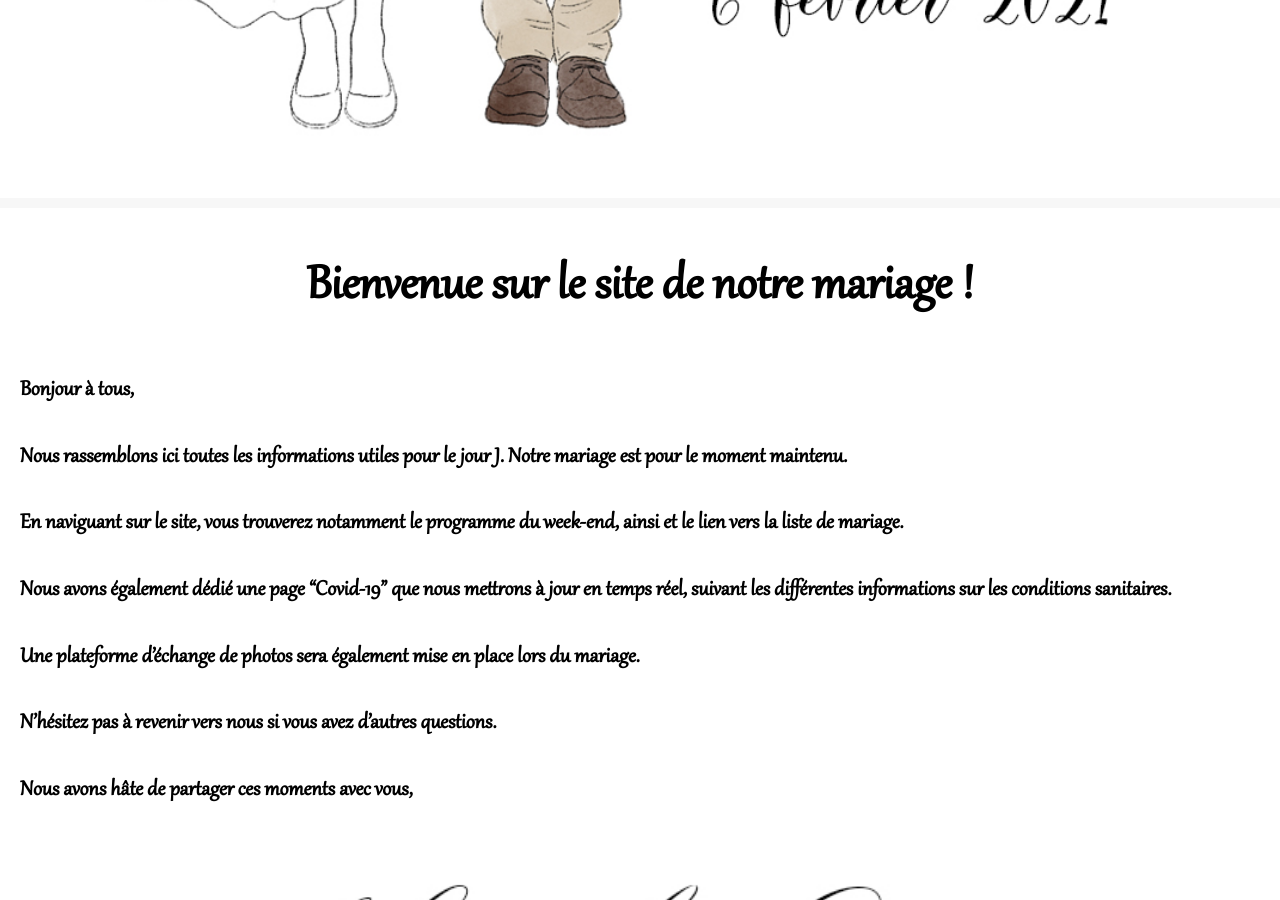
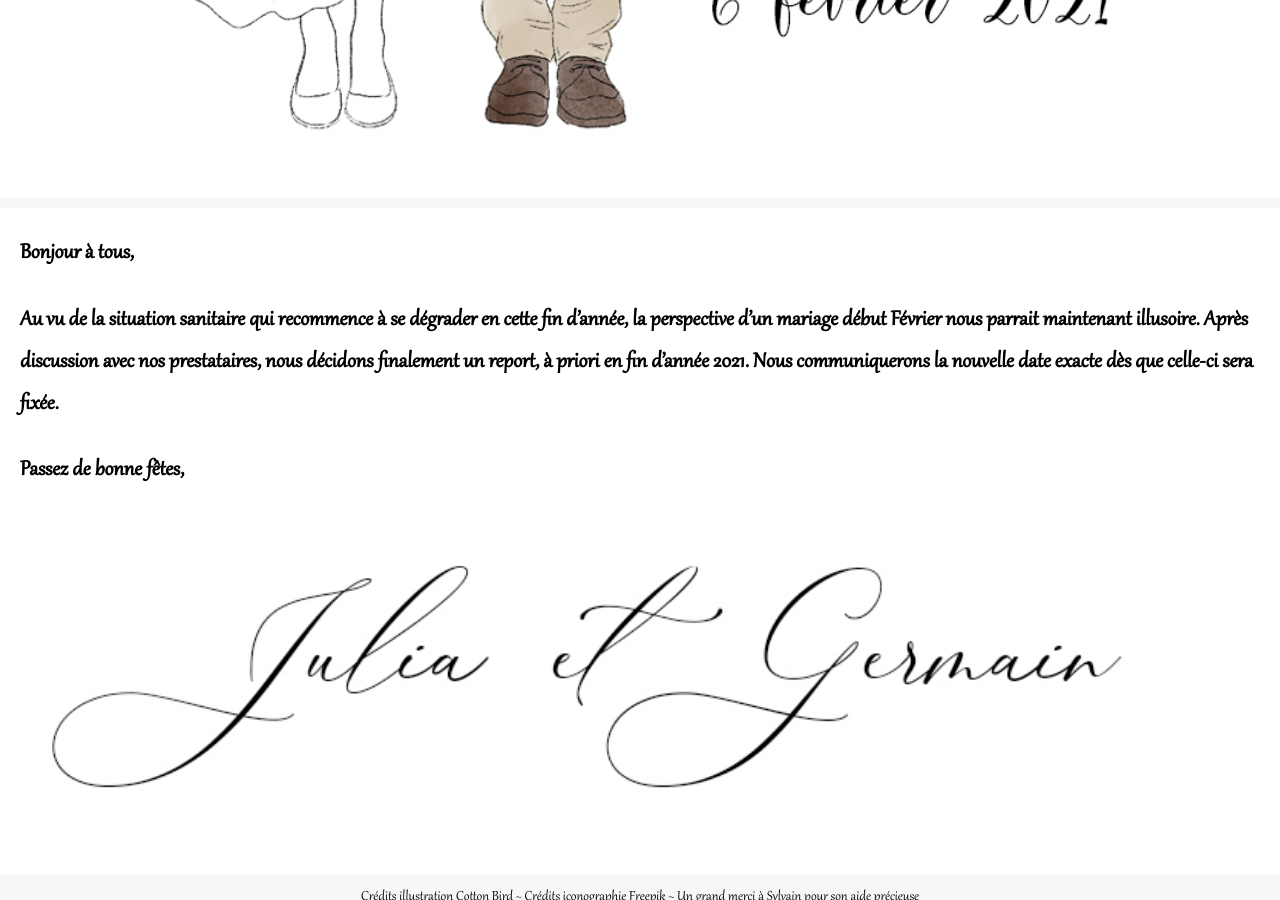
Before and after one commit to Germinal-A/Site-du-Mariage-de-Julia-et-Germain, a Jekyll site: the page built from index.md, in a window 1280 px wide and 900 px high, scrolled down 524 px. Built offline with Jekyll 4.4.1, drawn with Linux system fonts in a browser that asks for light colours.

Commit message:
Update index.md

```diff
--- a/index.md
+++ b/index.md
@@ -4,21 +4,11 @@ title: "Accueil"
 weight: 1
 ---
 
-## Bienvenue sur le site de notre mariage !
-
 Bonjour à tous,
 
-Nous rassemblons ici toutes les informations utiles pour le jour J. Notre mariage est pour le moment maintenu.
+Au vu de la situation sanitaire qui recommence à se dégrader en cette fin d'année, la perspective d'un mariage début Février nous parrait maintenant illusoire. Après discussion avec nos prestataires, nous décidons finalement un report, à priori en fin d'année 2021. Nous communiquerons la nouvelle date exacte dès que celle-ci sera fixée.
 
-En naviguant sur le site, vous trouverez notamment le [programme du week-end](/informations-pratiques), ainsi et le lien vers la [liste de mariage](https://www.1001listes.fr/notremariage/juliaetgermain).
-
-Nous avons également dédié une page ["Covid-19"](/covid) que nous mettrons à jour en temps réel, suivant les différentes informations sur les conditions sanitaires.
-
-Une plateforme d'échange de photos sera également mise en place lors du mariage.
-
-N'hésitez pas à [revenir vers nous](/contact) si vous avez d'autres questions.
-
-Nous avons hâte de partager ces moments avec vous,
+Passez de bonne fêtes,
 
 ![signature](/assets/Signature.jpg){: .large width="30%"}
 ![signature](/assets/Signature.jpg){: .small width="90%"}
```
